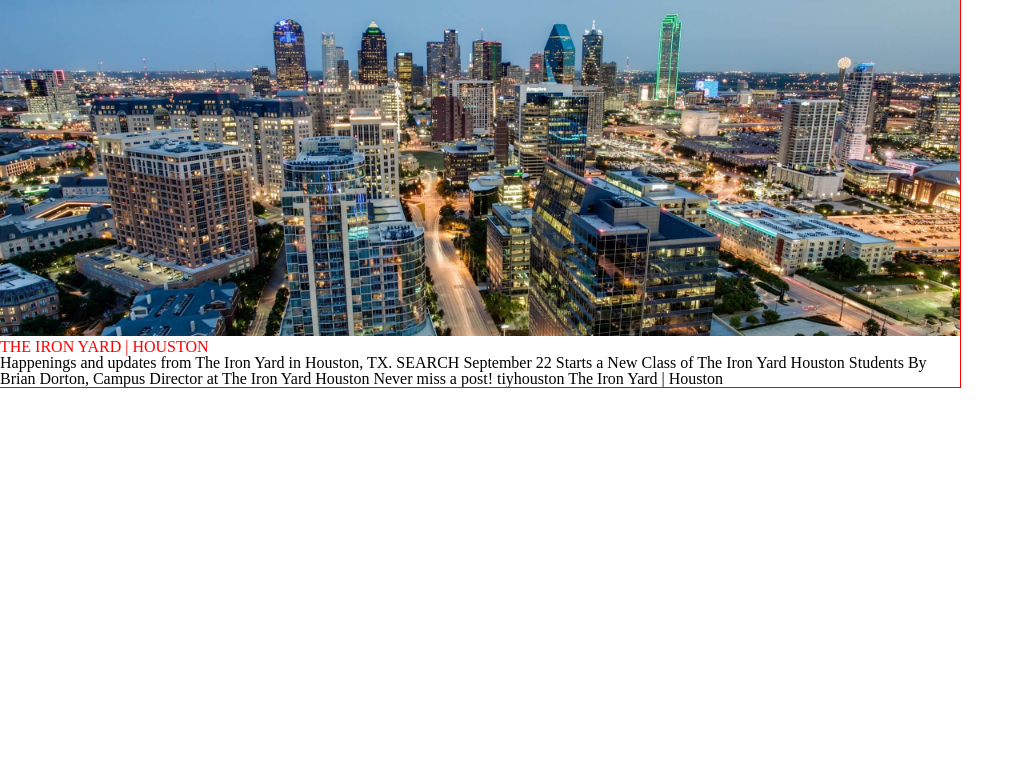
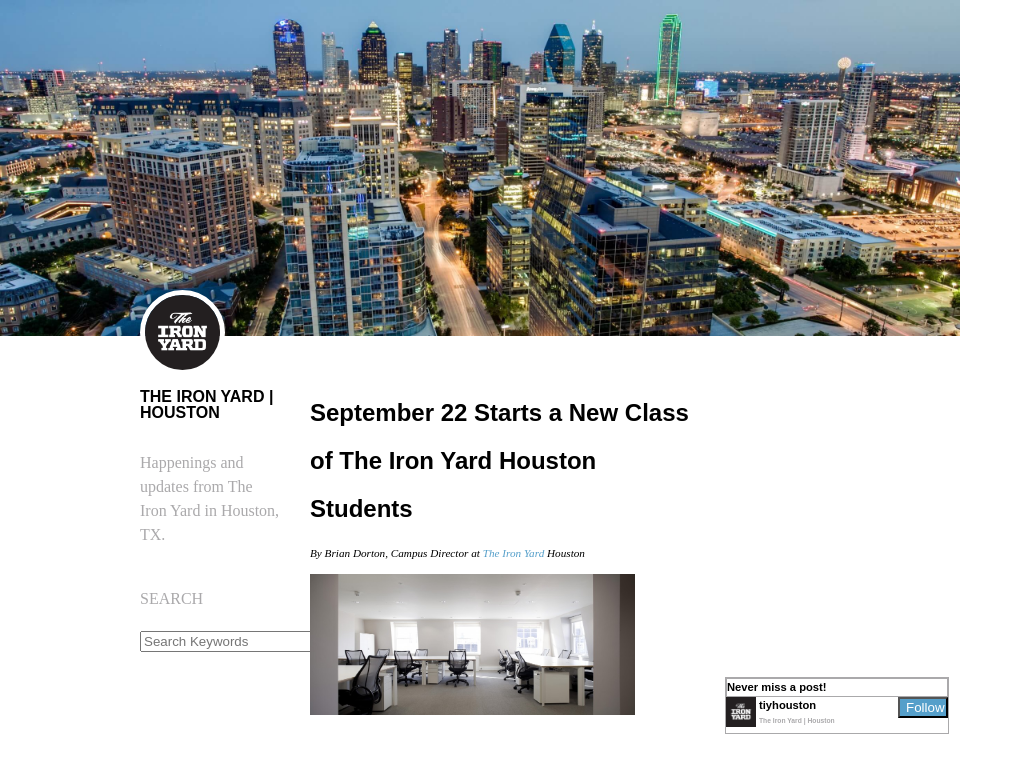
Before and after one commit to Graymalkyn/ironyard-blog-layout, a website: page public/index.html in a window 1280 px wide. Shown: the whole page, without its empty margins (0-1024 px from the left). Drawn offline with Linux system fonts and the light colour scheme.

Commit message:
updated project

```diff
--- a/public/index.html
+++ b/public/index.html
@@ -9,21 +9,49 @@
 
     </head>
     <body>
-
-      <div class="container">
+      <div class="outer-container">
         <header>
           <img src="dallas-skyline-banner.jpg"/>
         </header>
+        <div class="round-logo">
+          <img src="tiy-logo-rnd.png"/>
+        </div>
 
 
-        <h1>THE IRON YARD | HOUSTON</h1>
-        Happenings and updates from The Iron Yard in Houston, TX.
-        SEARCH
-        September 22 Starts a New Class of The Iron Yard Houston Students
-        By Brian Dorton, Campus Director at The Iron Yard Houston
-        Never miss a post!
-        tiyhouston
-        The Iron Yard | Houston
+        <div class="inner-container">
+
+          <div class="column1">
+            <p>.</p>
+          </div>
+          <div class="column2">
+            <h1>THE IRON YARD | HOUSTON</h1>
+            <p>Happenings and updates from The Iron Yard in Houston, TX.</p>
+            <div class="search"><h6>SEARCH</h6></div>
+            <input class="input" placeholder="Search Keywords"></input>
+          </div>
+          <div class="column3">
+            <h2>September 22 Starts a New Class of The Iron Yard Houston Students</h2>
+            <h5>By Brian Dorton, Campus Director at <span>The Iron Yard</span> Houston</h5>
+            <div class="class-pic">
+              <img src="office-space.jpg">
+            </div>
+          </div>
+          <div class="column4">
+            <div class="follow-box">
+              <div class="never">
+                <h3>Never miss a post!</h3>
+              </div>
+              <div class="small-logo">
+                <img src="tiy-logo-rnd.png"/>
+              </div>
+              <div class="tiyhouston">
+                <h3>tiyhouston
+                <p><span>The Iron Yard | Houston</span></p></h3>
+              </div>
+              <button class="follow-button">Follow</button>
+            </div>
+          </div>
+        </div>
       </div>
       <!-- <script src="blank.js"></script> -->
     </body>
--- a/scss/style.scss
+++ b/scss/style.scss
@@ -1,14 +1,156 @@
 @import 'reset';
+
 
 header img {
 	width: 960px;
 }
 
-.container {
-	outline: solid 1px red;
+h1 {
+  font-family: sans-serif;
+  font-weight: bold;
+  margin-top: 50px;
+  margin-bottom: 30px;
+}
+
+h2 {
+  font-size: 1.5em;
+  font-family: sans-serif;
+  font-weight: bold;
+  line-height: 2em;
+  margin-top: 50px;
+}
+
+
+h3 {
+  font-size: .7em;
+  font-weight: bold;
+  padding: 3px 0;
+}
+
+
+h5 {
+  font-style: italic;
+  font-size: .7em;
+  padding: 15px 0;
+}
+
+h6 {
+
+  color: rgba(170, 169, 171, 1.0);
+  line-height: 1.5em;
+}
+
+p {
+
+  color: rgba(170, 169, 171, 1.0);
+  line-height: 1.5em;
+}
+
+
+.outer-container {
+  align-items: center;
+  position: relative;
+
+  width: 960px;
+}
+
+.round-logo img {
+  border: solid 5px white;
+  border-radius: 100%;
+  position: absolute;
+  top: 290px;
+  left: 140px;
+  width: 75px;
+
+}
+
+.inner-container {
+  overflow: auto;
 	width: 960px;
 }
 
-h1 {
-	color: red;
+.search {
+  margin: 20px 0;
 }
+
+.column1 {
+  float: left;
+  width: 140px;
+}
+
+.column1 p {
+  color: white;
+}
+
+.column2 {
+  float: left;
+  width: 140px;
+}
+
+.column2 p {
+  padding: 0 0 20px 0;
+}
+
+.column3 {
+  float: left;
+  padding: 0 30px;
+  width: 385px;
+}
+
+.column4 {
+  float: left;
+  height: 400px;
+  width: 220px;
+  position: relative;
+}
+
+
+
+h5 span {
+  color: rgba(85, 159, 202, 1.0);
+
+}
+
+.class-pic img {
+  width: 325px;
+}
+
+
+.follow-box {
+  border: solid 1px rgba(170, 169, 171, 1.0);
+  font-family: sans-serif;
+  overflow: auto;
+  position: absolute;
+  bottom: 5px;
+}
+
+.small-logo img {
+  width: 30px;
+  float: left;
+}
+
+.follow-button {
+  background-color: rgba(85, 159, 202, 1.0);
+  color: white;
+  float: right;
+  width: 50px;
+}
+
+.tiyhouston {
+  float: left;
+  padding-left: 3px;
+  width: 120px;
+}
+
+h3 span {
+  color:  rgba(170, 169, 171, 1.0);
+  font-size: .6em;
+  font-weight: bold;
+}
+
+.never {
+  border-bottom: : solid 1px rgba(170, 169, 171, 1.0);
+  width: 220px;
+  clear: both;
+
+}
```
Also changed, not shown: public/style.css.
